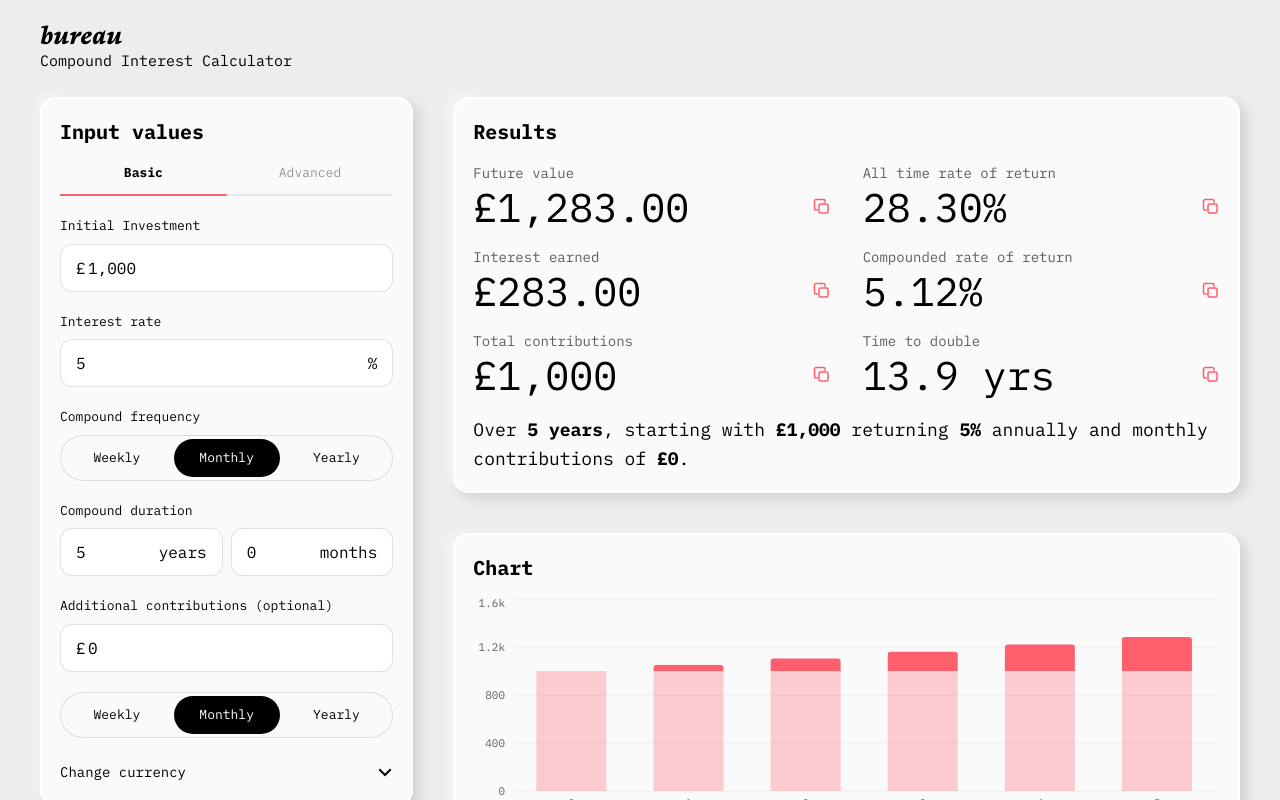
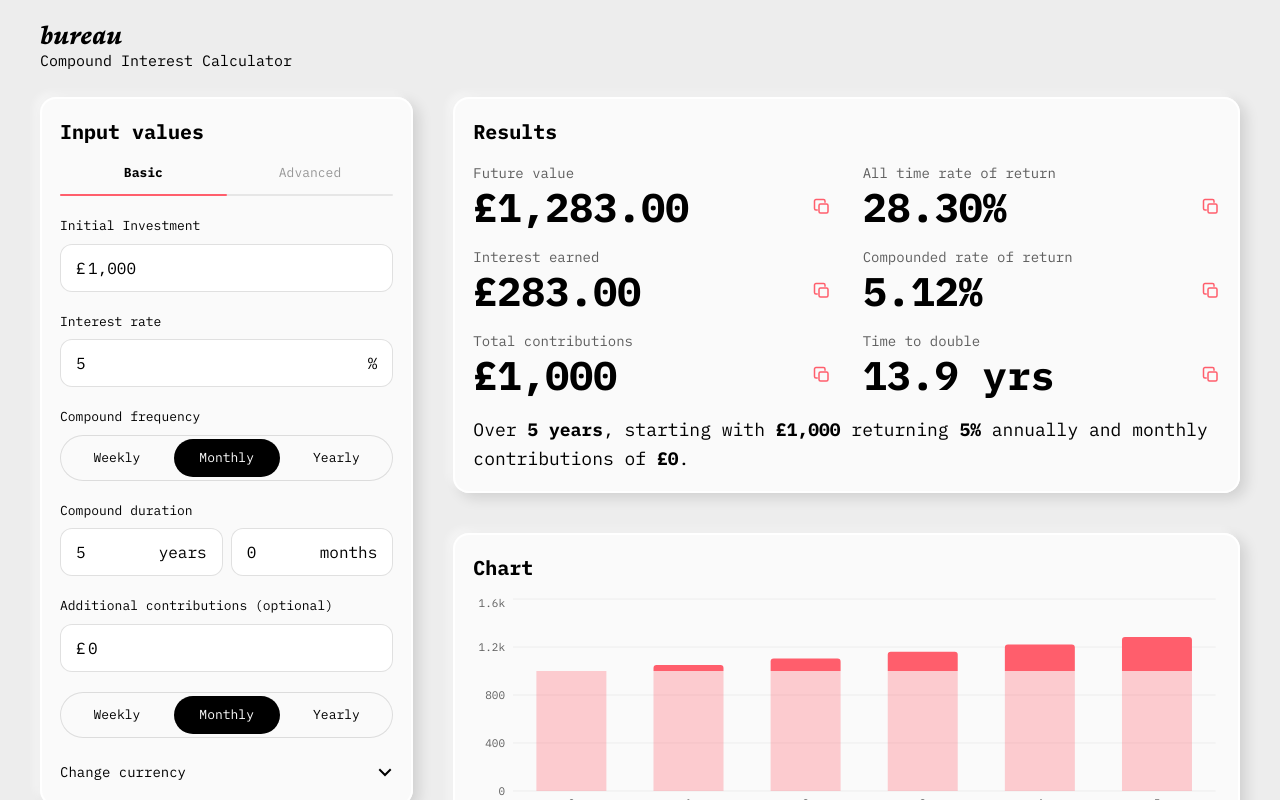
Before and after one commit to paulbarnes16-design/bureau, a Next.js app: page / in a window 1280 px wide. Shown: the top 800 px of the page. Built offline with nearby package versions, Linux system fonts and the light colour scheme.

Commit message:
auto-save

```diff
--- a/app/globals.css
+++ b/app/globals.css
@@ -84,3 +84,8 @@ input[type='number']::-webkit-outer-spin-button {
 input[type='number'] {
   -moz-appearance: textfield;
 }
+
+/* Display numerals were IBM Plex Sans Condensed 700 — keep that weight in Plex Mono */
+.font-condensed {
+  font-weight: 700;
+}
```
